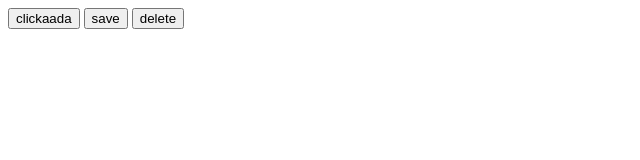
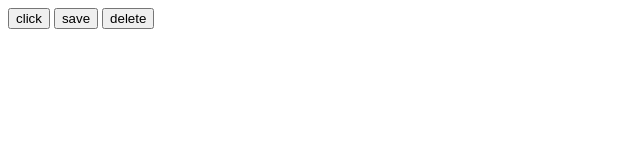
Before and after one commit to bmecirdi/tpGitGroup, a plain HTML site: page gitDayTwo/index.html in a window 1280 px wide. Shown: the whole page, without its empty margins (0-640 px from the left). Drawn offline with Linux system fonts and the light colour scheme.

Commit message:
button modified

```diff
--- a/gitDayTwo/index.html
+++ b/gitDayTwo/index.html
@@ -8,7 +8,7 @@
     <link ref="stylesheet" href="style.css">
 </head>
 <body>
-    <button>clickaada</button>
+    <button>click</button>
     <button>save</button>
 
     <button>delete</button>
```
